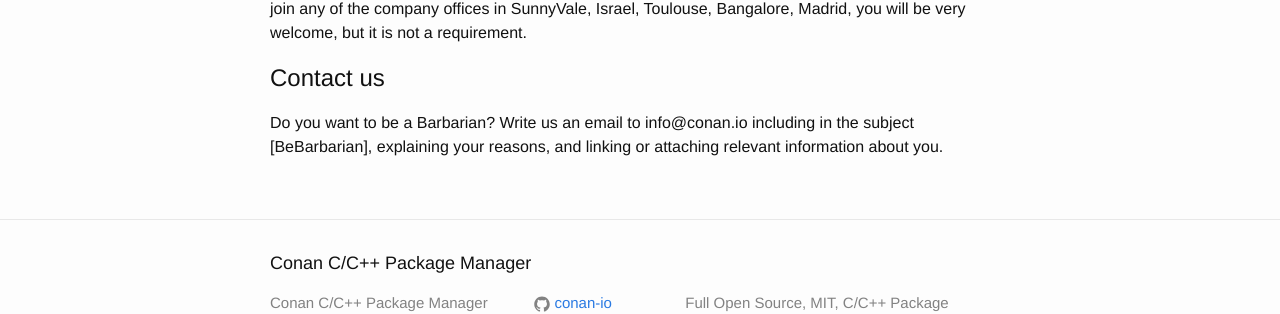
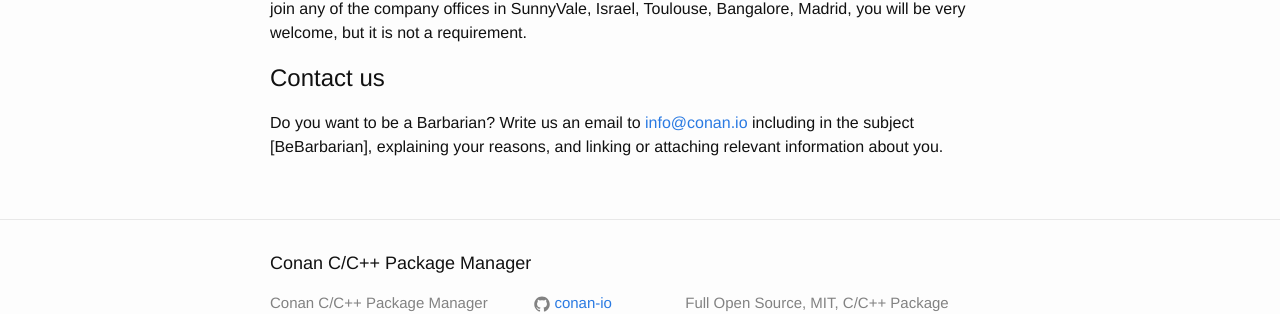
Before and after one commit to conan-io/conan-io.github.io, a Jekyll site: the page built from _posts/2017-08-28-Be-a-Barbarian-Join-Conan-Team.markdown, in a window 1280 px wide. Shown: the part 1789-2103 px from the top of the page. Built offline with Jekyll 4.4.1, drawn with Linux system fonts in a browser that asks for light colours; comment, search, counter and statistics services are not loaded; part of the change alters nothing that is shown.

```diff
--- a/_posts/2017-08-28-Be-a-Barbarian-Join-Conan-Team.markdown
+++ b/_posts/2017-08-28-Be-a-Barbarian-Join-Conan-Team.markdown
@@ -51,4 +51,4 @@ The conan team is remote. We don’t have a central office, and we work in a fle
 Contact us
 ===========
 
-Do you want to be a Barbarian? Write us an email to info@conan.io including in the subject [BeBarbarian], explaining your reasons, and linking or attaching relevant information about you.
+Do you want to be a Barbarian? Write us an email to <info@conan.io> including in the subject [BeBarbarian], explaining your reasons, and linking or attaching relevant information about you.
```
